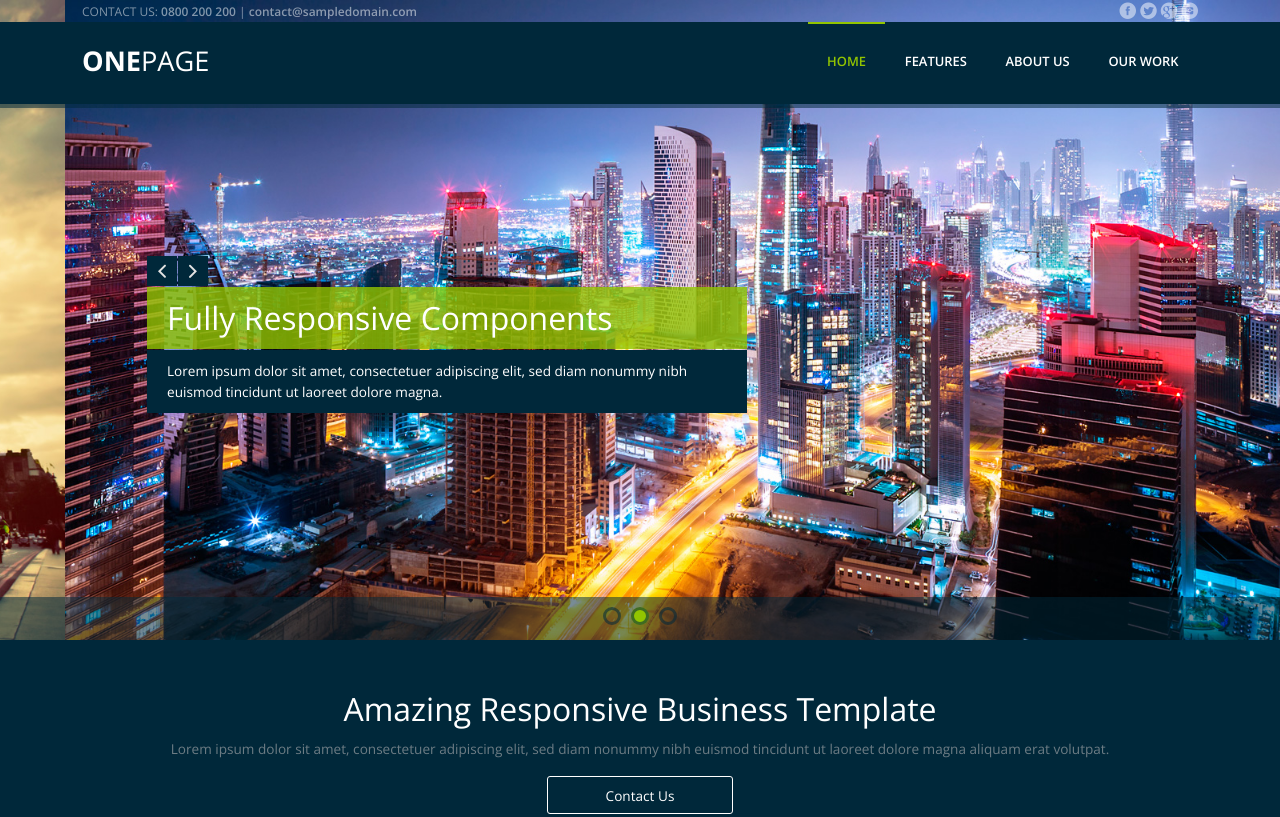
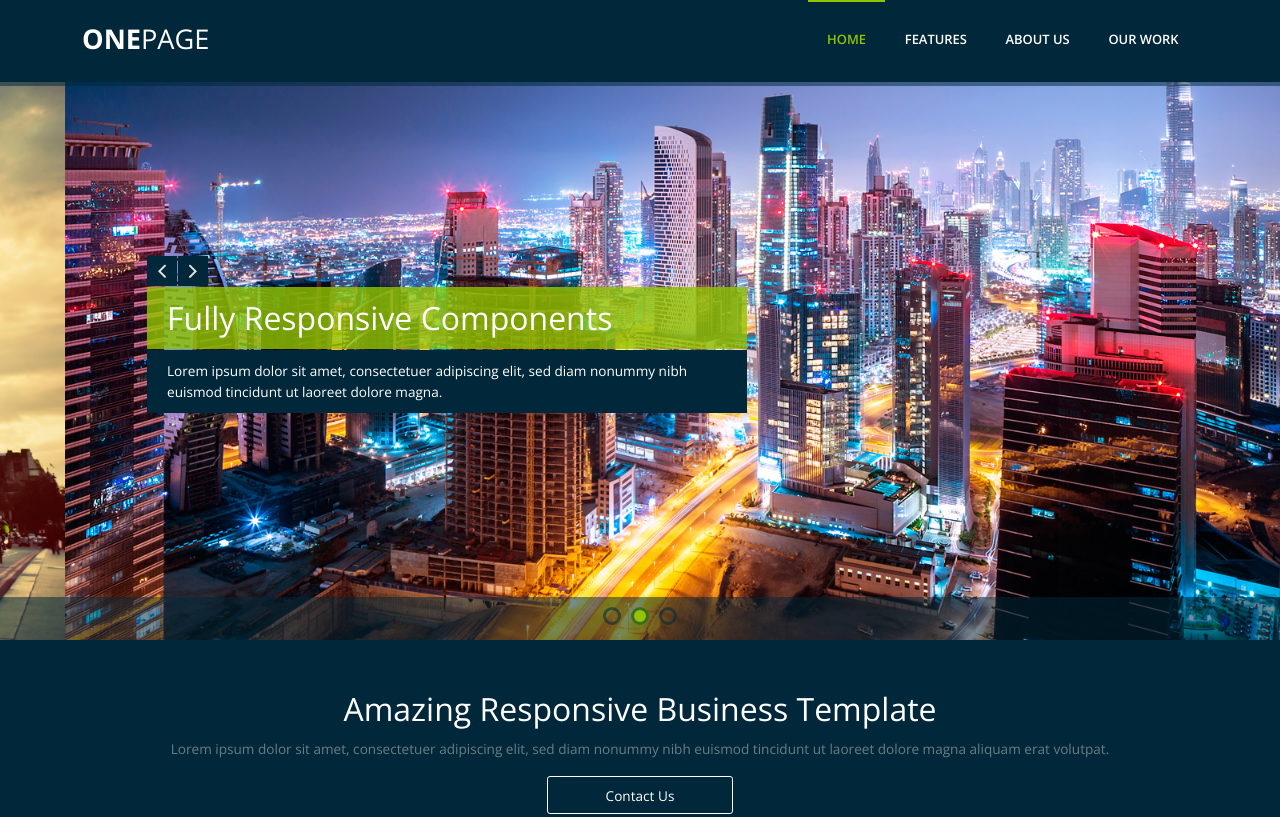
Before and after one commit to piperwelch/compsWebPage, a plain HTML site: page index.html in a window 1280 px wide. Shown: the top 817 px of the page. Drawn offline with nearby package versions, Linux system fonts and the light colour scheme.

Commit message:
Update index.html

```diff
--- a/index.html
+++ b/index.html
@@ -22,12 +22,8 @@
          <div id="topbar" class="hide-s hide-m">
             <div class="line">
                <div class="m-6 l-6 hide-s">
-                  <p>CONTACT US: <strong>0800 200 200</strong> | <strong>contact@sampledomain.com</strong></p>
                </div>
                <div class="s-12 m-6 l-6">
-                  <div class="social right">
-                     <a><i class="icon-facebook_circle"></i></a> <a><i class="icon-twitter_circle"></i></a> <a><i class="icon-google_plus_circle"></i></a> <a><i class="icon-instagram_circle"></i></a>
-                  </div>
                </div>
             </div>
          </div>
```
